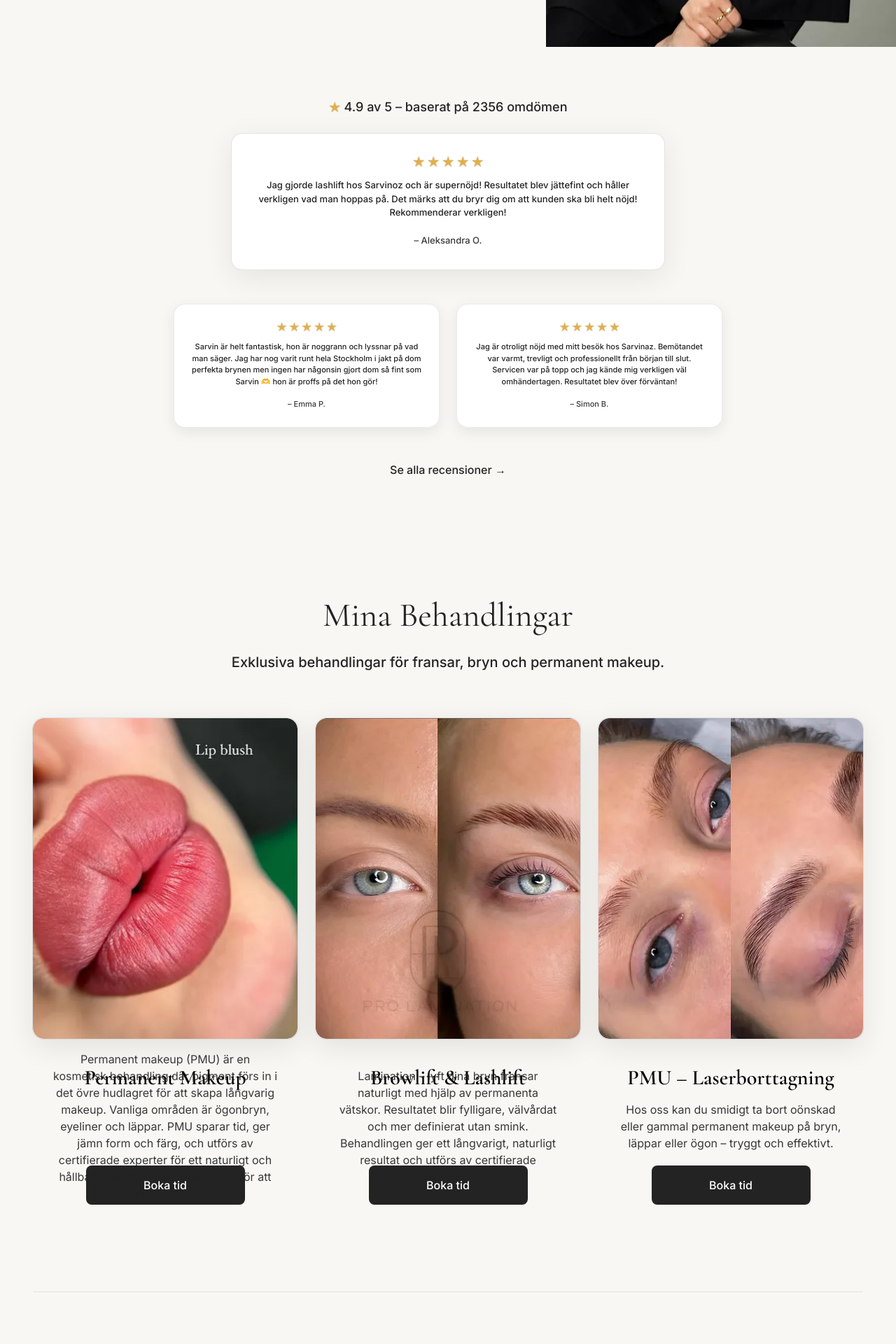
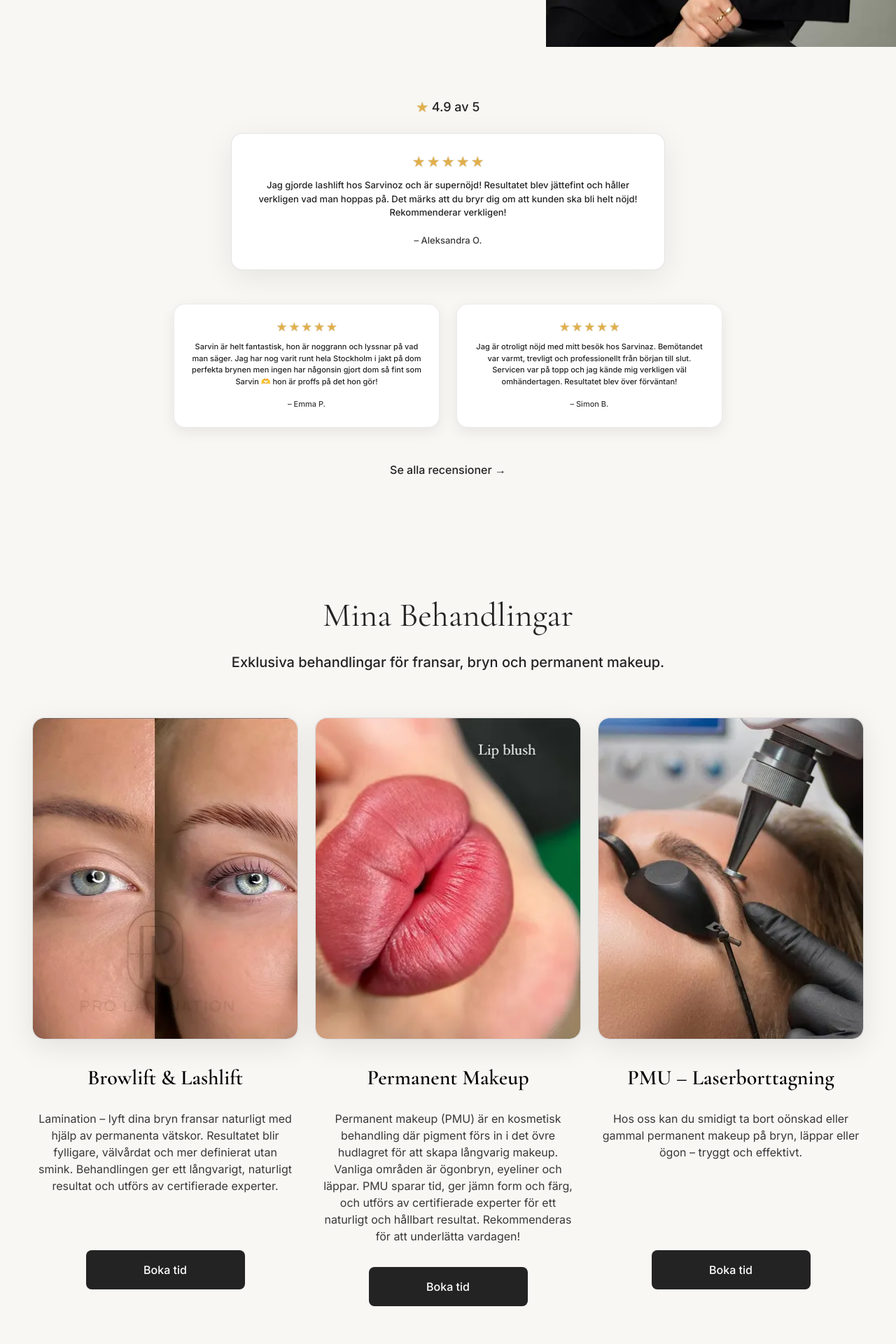
Before and after one commit to azuthedev/ProLami, a React (Vite) app: page / in a window 1280 px wide. Shown: the part 760-2680 px from the top of the page at 70% size. Built offline with nearby package versions, Linux system fonts and the light colour scheme.

Commit message:
services

```diff
--- a/src/components/Reviews.tsx
+++ b/src/components/Reviews.tsx
@@ -47,7 +47,7 @@ export default function Reviews() {
           >
             <div className="flex-shrink-0">{STAR_SVG}</div>
             <span className="font-inter text-[12.8px] md:text-[18px] font-medium text-[#232323] text-center">
-              4.9 av 5 – baserat på 2356 omdömen
+              4.9 av 5
             </span>
           </motion.div>
 
--- a/src/components/Services.tsx
+++ b/src/components/Services.tsx
@@ -27,6 +27,16 @@ const cardVariants = {
 // Service data
 const SERVICES = [
   {
+    id: 2,
+    title: 'Browlift & Lashlift',
+    description: 'Lamination – lyft dina bryn fransar naturligt med hjälp av permanenta vätskor. Resultatet blir fylligare, välvårdat och mer definierat utan smink. Behandlingen ger ett långvarigt, naturligt resultat och utförs av certifierade experter.',
+    image: {
+      webp: '/assets/lash_brow_card.webp',
+      png: '/assets/lash_brow_card.png',
+    },
+    bookingUrl: 'https://www.bokadirekt.se/boka-tjanst/odenplanskliniken-35930/',
+  },
+  {
     id: 1,
     title: 'Permanent Makeup',
     description: 'Permanent makeup (PMU) är en kosmetisk behandling där pigment förs in i det övre hudlagret för att skapa långvarig makeup. Vanliga områden är ögonbryn, eyeliner och läppar. PMU sparar tid, ger jämn form och färg, och utförs av certifierade experter för ett naturligt och hållbart resultat. Rekommenderas för att underlätta vardagen!',
@@ -37,22 +47,12 @@ const SERVICES = [
     bookingUrl: 'https://www.bokadirekt.se/boka-tjanst/odenplanskliniken-35930/',
   },
   {
-    id: 2,
-    title: 'Browlift & Lashlift',
-    description: 'Lamination – lyft dina bryn fransar naturligt med hjälp av permanenta vätskor. Resultatet blir fylligare, välvårdat och mer definierat utan smink. Behandlingen ger ett långvarigt, naturligt resultat och utförs av certifierade experter.',
-    image: {
-      webp: '/assets/lash_brow_card.webp',
-      png: '/assets/lash_brow_card.png',
-    },
-    bookingUrl: 'https://www.bokadirekt.se/boka-tjanst/odenplanskliniken-35930/',
-  },
-  {
     id: 3,
     title: 'PMU – Laserborttagning',
     description: 'Hos oss kan du smidigt ta bort oönskad eller gammal permanent makeup på bryn, läppar eller ögon – tryggt och effektivt.',
     image: {
-      webp: '/assets/browlift_card.webp',
-      png: '/assets/browlift_card.png',
+      webp: '/assets/laser.webp',
+      png: '/assets/laser.png',
     },
     bookingUrl: 'https://www.bokadirekt.se/boka-tjanst/odenplanskliniken-35930/',
   },
@@ -123,13 +123,13 @@ export default function Services() {
                   {/* Service Title */}
                   <h3
                     className="font-cormorant text-[24px] lg:text-[30px] leading-[150%] text-[#000000] font-semibold text-center"
-                    style={{ fontFamily: 'Cormorant Garamond, serif' }}
+                    style={{ fontFamily: 'Cormorant Garamond, serif', marginBottom: '24px' }}
                   >
                     {service.title}
                   </h3>
 
                   {/* Service Description */}
-                  <div className="w-full lg:w-[320px] lg:h-[47px] flex items-center justify-center" style={{ marginTop: '24px' }}>
+                  <div className="w-full flex items-start justify-center" style={{ minHeight: '168px' }}>
                     <p
                       className="font-inter text-[16px] leading-[150%] text-[#232323] text-center"
                       style={{ opacity: 0.9 }}
```
Also changed, not shown: public/assets/laser.png (added), public/assets/laser.webp (added).
